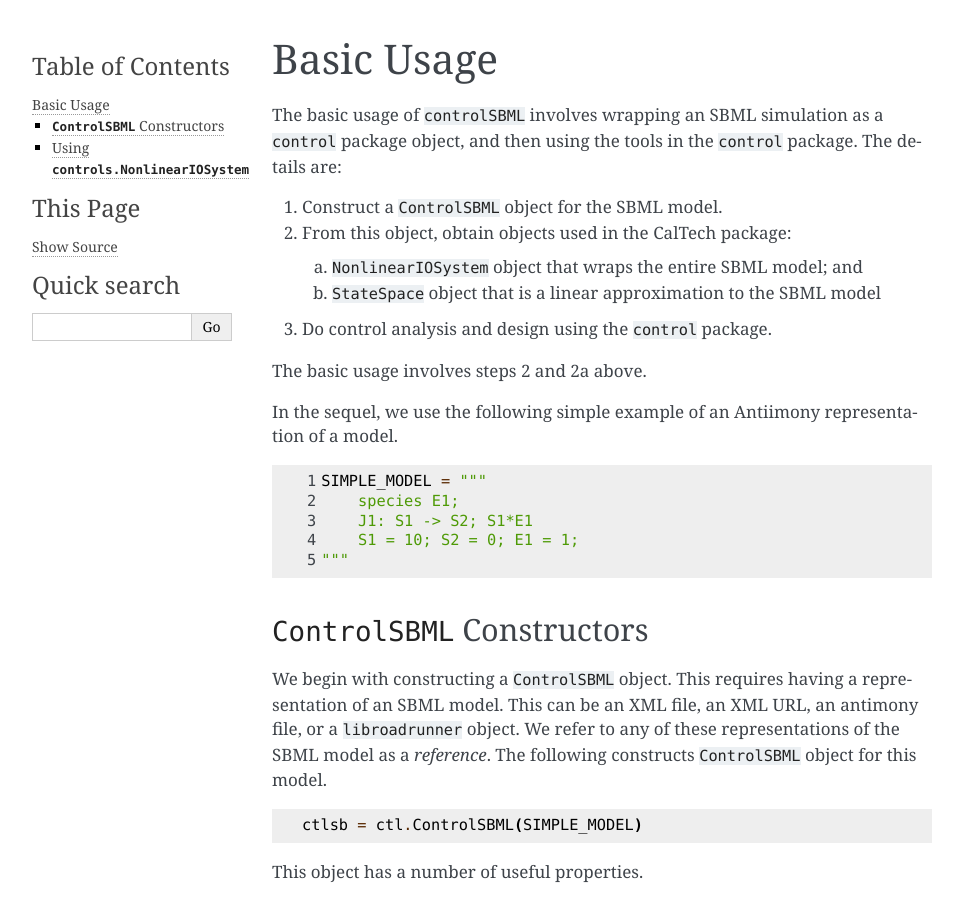
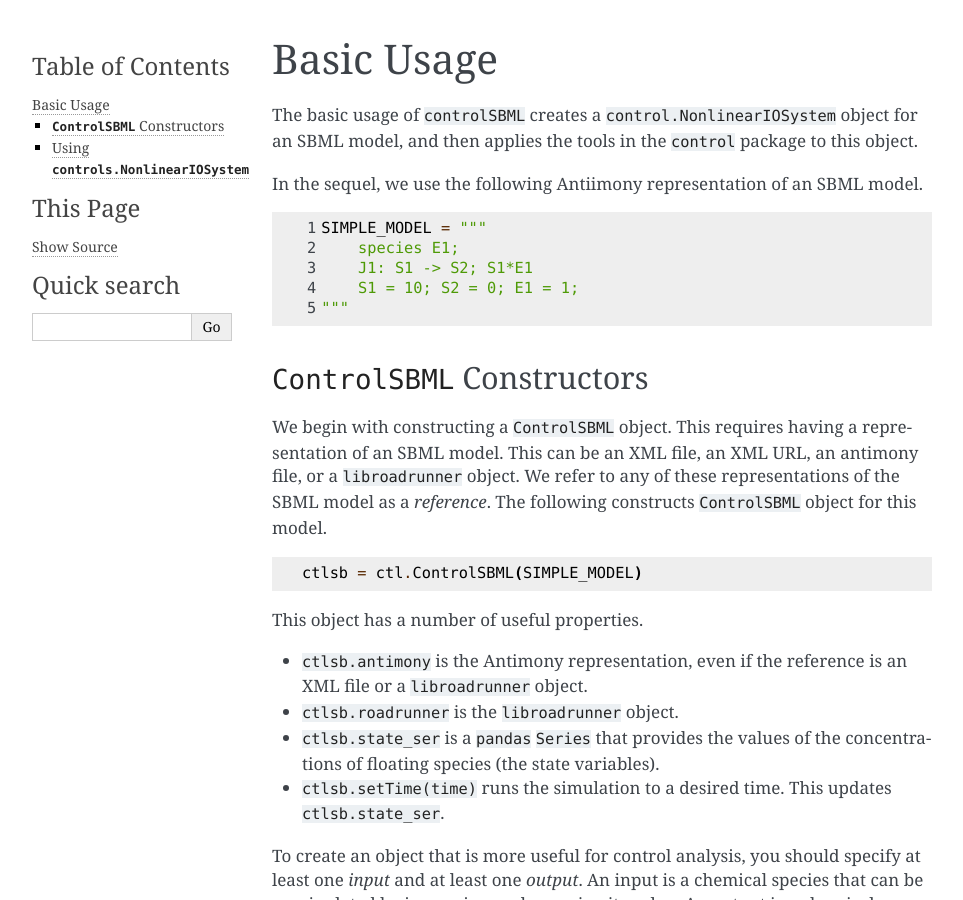
Before and after one commit to ModelEngineering/controlSBML, a Sphinx documentation site: the page built from docs/source/basics.rst, in a window 1280 px wide and 900 px high. Shown: the whole window, without its empty margins (148-1111 px from the left). Built offline with Sphinx 7.4.7, drawn with Linux system fonts in a browser that asks for light colours.

Commit message:
Doc updates

```diff
--- a/docs/source/basics.rst
+++ b/docs/source/basics.rst
@@ -4,25 +4,13 @@ Basic Usage
 .. highlight:: python
    :linenothreshold: 5
 
-The basic usage of ``controlSBML`` involves wrapping an SBML
-simulation as a ``control`` package object,
-and then using the tools in the ``control`` package.
-The details are:
+The basic usage of ``controlSBML`` creates a
+``control.NonlinearIOSystem`` object for an SBML model,
+and then applies the tools in the ``control`` package
+to this object.
 
-1. Construct a ``ControlSBML`` object for the SBML model.
-
-2. From this object, obtain objects used in the CalTech package:
-
-   a. ``NonlinearIOSystem`` object that wraps the entire SBML model; and
-
-   b. ``StateSpace`` object that is a linear approximation to the SBML model
-
-3. Do control analysis and design using the ``control`` package.
-
-The basic usage involves steps 2 and 2a above.
-
-In the sequel, we use the following simple example of
-an Antiimony representation of a model.
+In the sequel, we use the following
+Antiimony representation of an SBML model.
 
 .. code-block:: python
 
```
Also changed, not shown: docs/source/closed_loop_system.rst (+6 -3 lines), docs/source/installation.rst (+14 -6 lines).
